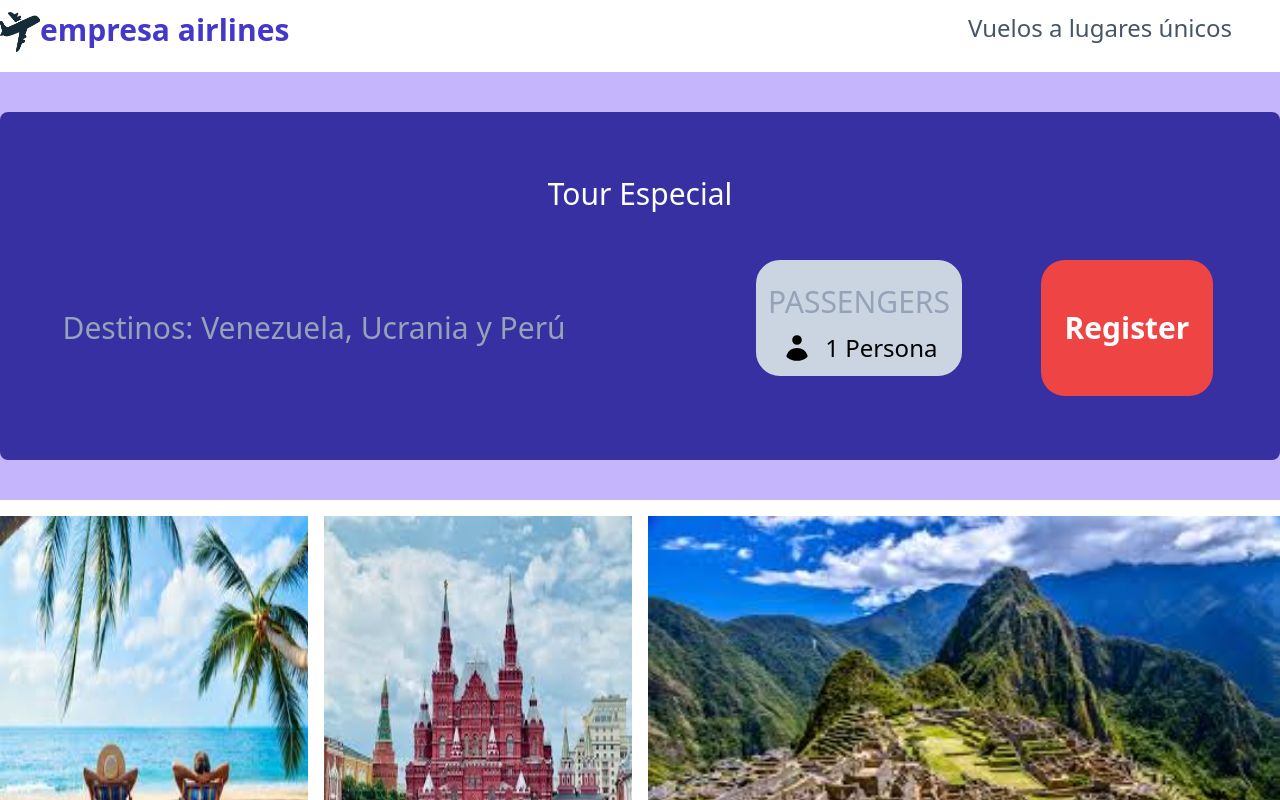
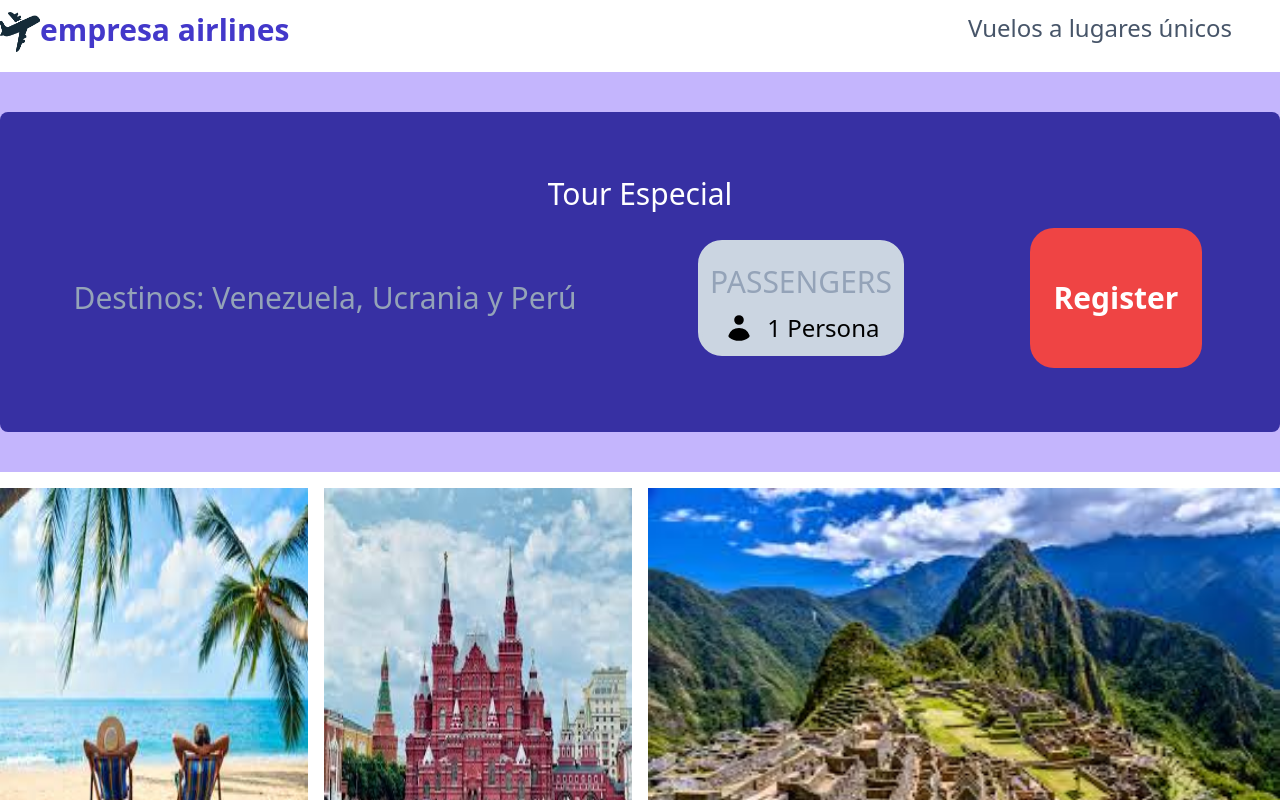
Before and after one commit to hpuentej/Empresa_Airlines-Formulario, a React (Vite) app: page /home in a window 1280 px wide. Shown: the top 800 px of the page. Built offline with nearby package versions, Linux system fonts and the light colour scheme.

Commit message:
Inicio Form y Zustand again

```diff
--- a/src/components/organisms/footer/childrens/additionalInfo.tsx
+++ b/src/components/organisms/footer/childrens/additionalInfo.tsx
@@ -1,7 +1,7 @@
 const AdditionalInfo = () => {
   return (
     <div className="mb-12">
-      <h1 className="text-center text-xl">Gracias por confiar en nosotros</h1>
+      <h1 className="text-center text-xl mb-3">Gracias por confiar en nosotros</h1>
       <h1 className="text-center text-xl">
         <span className="font-semibold mr-1">
           Empresa Airlines está presente en:
--- a/src/views/home/childrens/toBuyTicket.tsx
+++ b/src/views/home/childrens/toBuyTicket.tsx
@@ -9,14 +9,14 @@ const ToBuyTicket = () => {
   return (
     <>
       <section className="bg-violet-300 py-10 mb-4">
-        <div className="container flex flex-col text-3xl text-center bg-indigo-800 py-16 mx-auto rounded-lg justify-around">
-          <h1 className="mb-12 text-white">Tour Especial</h1>
-          <div className="sm:flex sm:justify-evenly">
-            <h1 className="flex text-slate-400 items-center mx-4">
+        <div className="container overflow-hidden flex flex-col text-3xl text-center bg-indigo-800 py-16 mx-auto rounded-lg justify-around">
+          <h1 className="mb-4 text-white">Tour Especial</h1>
+          <div className="flex flex-col sm:flex sm:flex-row  sm:justify-evenly">
+            <h1 className="text-slate-400 items-center mb-6 sm:mb-6 md:mx-4 md:my-4 sm:self-center">
               Destinos: Venezuela, Ucrania y Perú
             </h1>
-            <div className="bg-slate-300 border-4 border-slate-300 hover:border-white rounded-3xl
-             mb-5 mx-32 sm:py-2 sm:px-2 sm:mr-3 flex-none">
+            <div className="bg-slate-300 border-4 border-slate-300 hover:border-white rounded-3xl sm:self-center
+             mb-5 mx-10 md:mx-12 md:my-3 sm:py-2 sm:px-2 sm:mr-3">
               <h1 className="py-3 text-slate-400 hover:text-slate-800">
                 PASSENGERS
               </h1>
@@ -27,7 +27,7 @@ const ToBuyTicket = () => {
                 </h1>
               </div>
             </div>
-            <button className="font-semibold bg-red-500 hover:bg-red-600 rounded-3xl text-white py-6 px-6 sm:px-6 sm:mx-5 flex-none">
+            <button className="font-semibold bg-red-500 hover:bg-red-600 rounded-3xl text-white py-6 mx-32 sm:px-6 sm:mx-5 md:mx-5 md:px-6">
               <Link to="../../form">Register</Link>
             </button>
           </div>
--- a/src/store/counterStore.ts
+++ b/src/zustand/formStore.ts
@@ -1,13 +1,11 @@
 import { create } from 'zustand';
 
 interface CounterState {
-  count: number;
   nombres: string;
   apellidos: string;
 }
 
-export const useCounterStore = create<CounterState>(() => ({
-  count: 57,
+export const useClientStore = create<CounterState>(() => ({
   nombres: 'Hans Junior',
   apellidos: 'Puente Jara',
 }))
```
